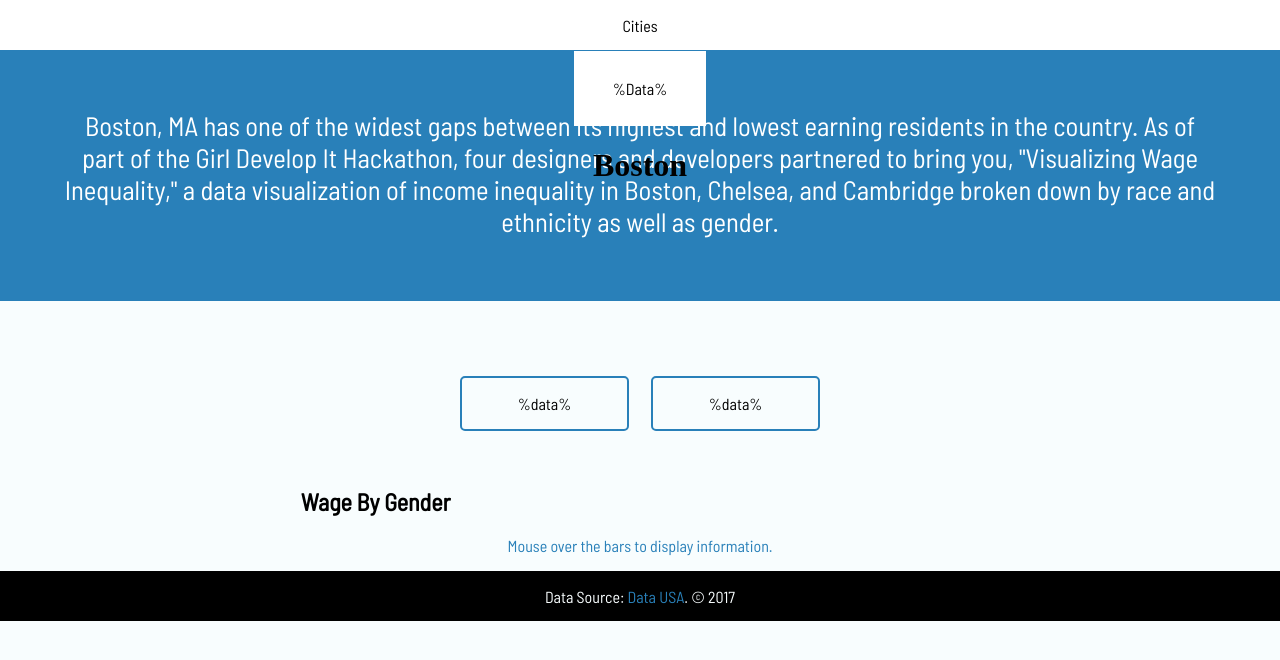
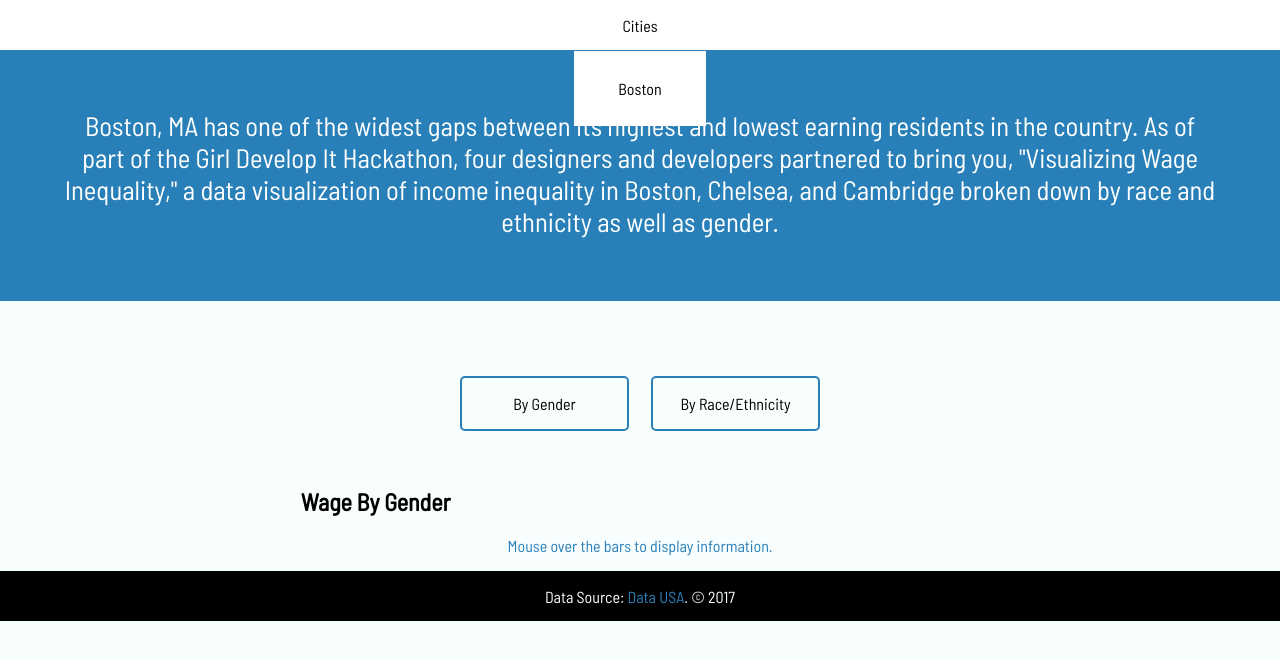
Before and after one commit to taratip/gdi-hackathon-group-9, a plain HTML site: page index.html in a window 1280 px wide. Drawn offline with nearby package versions, Linux system fonts and the light colour scheme; a script that the page names is missing.

Commit message:
replaced %data% for presentation

```diff
--- a/dataBuilder.js
+++ b/dataBuilder.js
@@ -40,7 +40,7 @@ $("#male").append(formattedMaleData);
 $("#female").append(formattedFemaleData);
 
 var formattedCityName = HTMLcityName.replace("%data%", city1.name);
-$("#menu").append(formattedCityName);
+//$("#menu").append(formattedCityName);
 
 /*
 City.prototype.display = function() {
--- a/index.html
+++ b/index.html
@@ -15,7 +15,7 @@
 <div class="dropdown" id="menu">
   <p>Cities</p>
   <div class="cityname" id="%data%">
-    <p>%data%</p>
+    <p>Boston</p>
   </div>
 </div>
 <div id="introduction">
@@ -23,10 +23,10 @@
 </div>
 <div id="datasets">
     <div class="button" id="%data%">
-        <p>%data%</p>
+        <p>By Gender</p>
     </div>
     <div class="button" id="%data%">
-        <p>%data%</p>
+        <p>By Race/Ethnicity</p>
     </div>
 </div>
 <div class="divChart" id="%data%">
```
